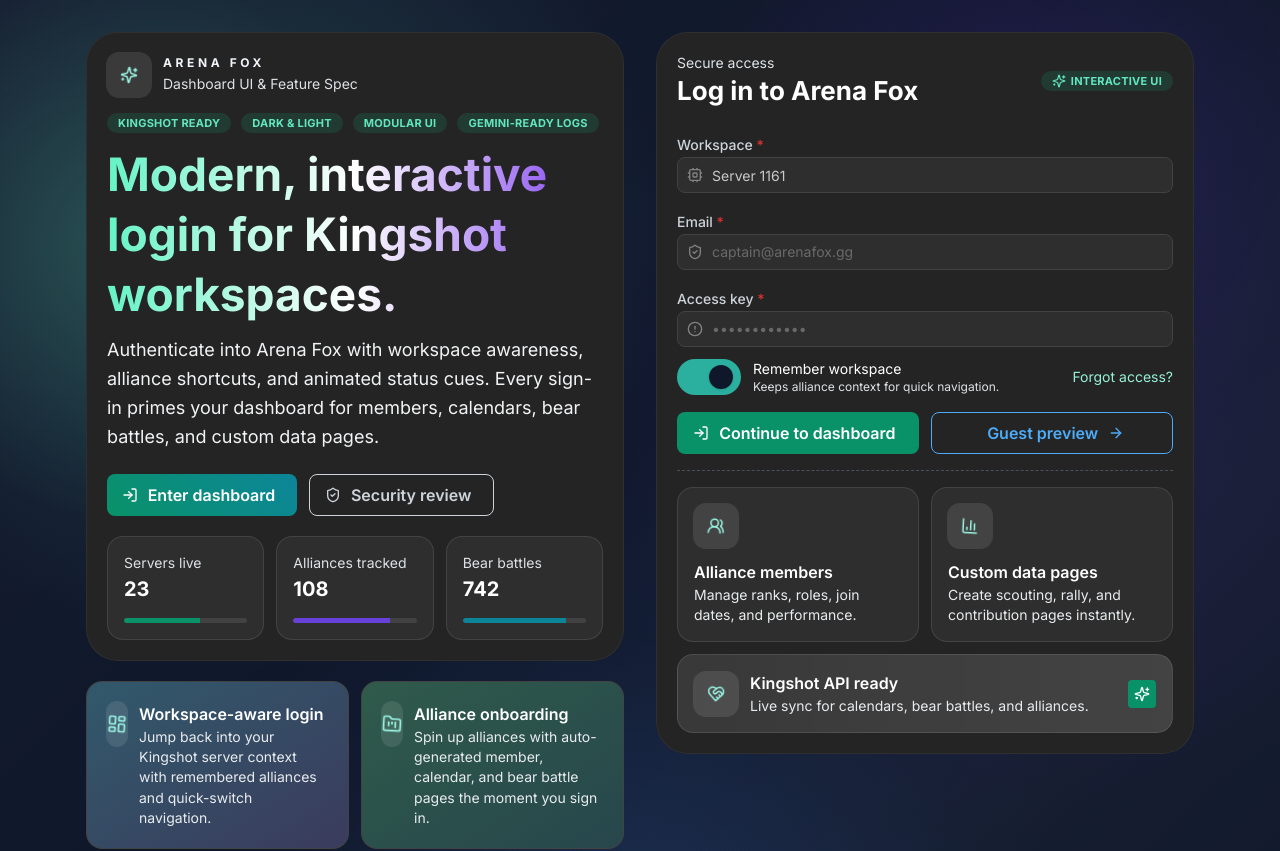
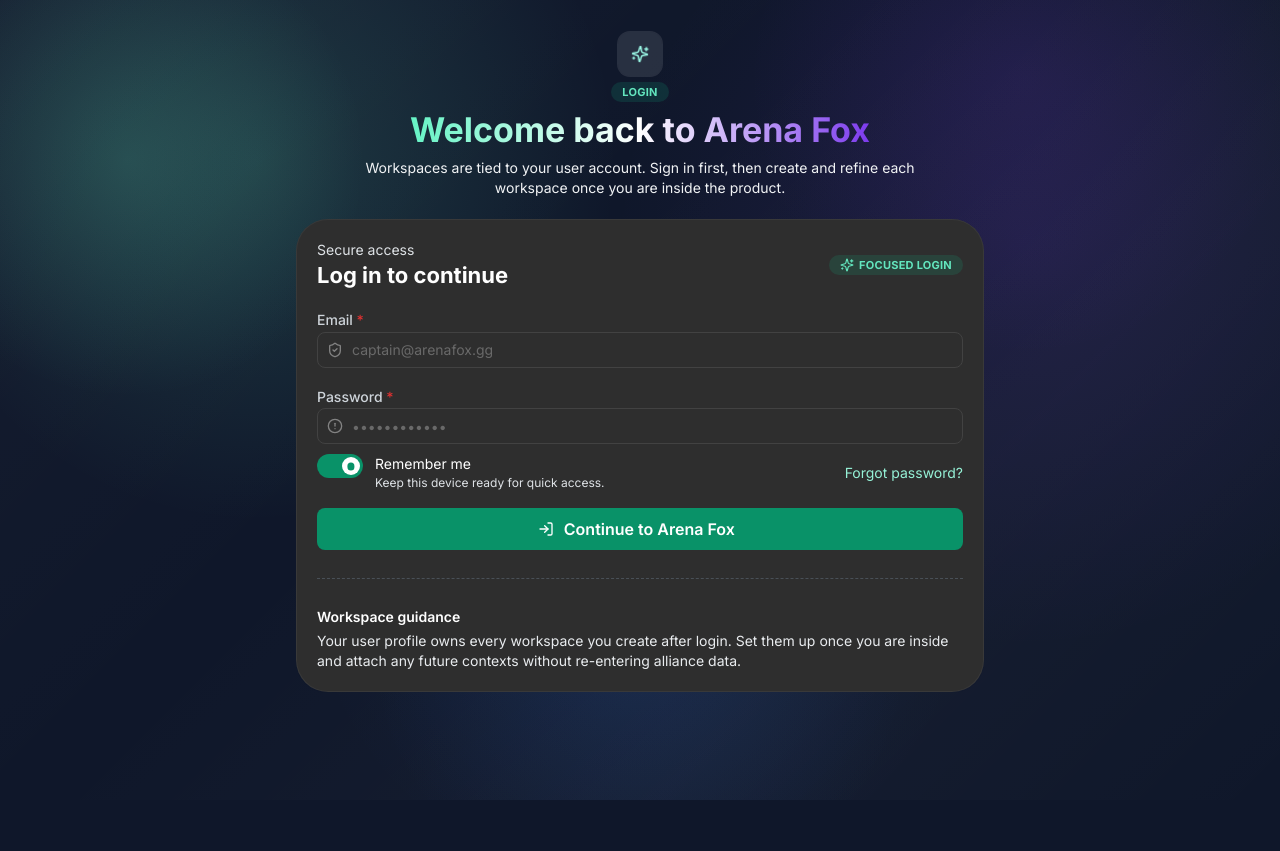
Before and after one commit to mirthknight/ArenaFox, a React (Vite) app: page / in a window 1280 px wide. Shown: the top 851 px of the page. After the commit the page ends 800 px from the top, so only its background shows below. Built offline with nearby package versions, Linux system fonts and the light colour scheme.

Commit message:
Revamp login page and add splash loader

```diff
--- a/src/App.tsx
+++ b/src/App.tsx
@@ -1,25 +1,7 @@
-import React, { useMemo, useState } from 'react';
-import { Switch as HeadlessSwitch } from '@headlessui/react';
+import React, { useEffect, useState } from 'react';
 import { motion } from 'framer-motion';
+import { AlertCircle, LogIn, ShieldCheck, Sparkles } from 'lucide-react';
 import {
-  AlertCircle,
-  ArrowRight,
-  BarChart3,
-  CalendarClock,
-  FolderKanban,
-  LogIn,
-  LucideIcon,
-  ShieldCheck,
-  Sparkles,
-  Users2,
-  Wand2,
-  LayoutDashboard,
-  ShieldEllipsis,
-  Cpu,
-  HeartHandshake
-} from 'lucide-react';
-import {
-  ActionIcon,
   Anchor,
   Badge,
   Box,
@@ -28,86 +10,14 @@ import {
   Container,
   Divider,
   Group,
-  Paper,
   Progress,
-  SimpleGrid,
   Stack,
+  Switch,
   Text,
   TextInput,
-  Title,
-  Tooltip
+  Title
 } from '@mantine/core';
 import { notifications } from '@mantine/notifications';
-
-const featureCards: Array<{ title: string; description: string; icon: LucideIcon; accent: string }> = [
-  {
-    title: 'Workspace-aware login',
-    description: 'Jump back into your Kingshot server context with remembered alliances and quick-switch navigation.',
-    icon: LayoutDashboard,
-    accent: 'from-sky-400/50 to-indigo-500/40'
-  },
-  {
-    title: 'Alliance onboarding',
-    description: 'Spin up alliances with auto-generated member, calendar, and bear battle pages the moment you sign in.',
-    icon: FolderKanban,
-    accent: 'from-emerald-400/45 to-cyan-500/30'
-  },
-  {
-    title: 'Event intelligence',
-    description: 'Stay ahead with synced Kingshot events, manual rally reminders, and animated status signals.',
-    icon: CalendarClock,
-    accent: 'from-amber-400/45 to-pink-500/30'
-  },
-  {
-    title: 'Bear battle tracker',
-    description: 'Upload images, capture HP and damage data, and animate trap status in one streamlined console.',
-    icon: ShieldEllipsis,
-    accent: 'from-fuchsia-400/40 to-purple-500/30'
-  }
-];
-
-const quickStats = [
-  { label: 'Servers live', value: '23', progress: 62, tone: 'teal' },
-  { label: 'Alliances tracked', value: '108', progress: 78, tone: 'violet' },
-  { label: 'Bear battles', value: '742', progress: 84, tone: 'cyan' }
-];
-
-const allianceQuickLinks = [
-  { title: 'Alliance members', description: 'Manage ranks, roles, join dates, and performance.', icon: Users2 },
-  { title: 'Custom data pages', description: 'Create scouting, rally, and contribution pages instantly.', icon: BarChart3 }
-];
-
-function AccentBadge({ label }: { label: string }) {
-  return (
-    <Badge
-      variant="light"
-      color="teal"
-      radius="lg"
-      className="bg-white/5 text-teal-100 border border-white/10"
-    >
-      {label}
-    </Badge>
-  );
-}
-
-function FeatureCard({ title, description, icon: Icon, accent }: (typeof featureCards)[number]) {
-  return (
-    <Card radius="lg" padding="lg" className="relative overflow-hidden border border-white/10 bg-white/5">
-      <div className={`absolute inset-0 opacity-60 bg-gradient-to-br ${accent}`} />
-      <div className="relative flex gap-3">
-        <ThemeIconFrame icon={<Icon size={20} />} />
-        <div>
-          <Text fw={600} c="white">
-            {title}
-          </Text>
-          <Text size="sm" c="gray.2">
-            {description}
-          </Text>
-        </div>
-      </div>
-    </Card>
-  );
-}
 
 function ThemeIconFrame({ icon }: { icon: React.ReactNode }) {
   return (
@@ -119,25 +29,65 @@ function ThemeIconFrame({ icon }: { icon: React.ReactNode }) {
   );
 }
 
+function SplashScreen({ progress }: { progress: number }) {
+  return (
+    <Box className="splash-screen">
+      <motion.div
+        className="splash-orb"
+        animate={{ scale: [1, 1.05, 1] }}
+        transition={{ repeat: Infinity, duration: 2.4, ease: 'easeInOut' }}
+      >
+        <motion.span
+          role="img"
+          aria-label="Animated fox"
+          className="text-5xl"
+          animate={{ y: [0, -8, 0] }}
+          transition={{ repeat: Infinity, duration: 1.8, ease: 'easeInOut' }}
+        >
+          🦊
+        </motion.span>
+      </motion.div>
+      <Stack gap={4} align="center">
+        <Text size="lg" fw={700} c="white">
+          Preparing Arena Fox
+        </Text>
+        <Text size="sm" c="gray.2">
+          Loading secure login and user workspace context.
+        </Text>
+      </Stack>
+      <Progress value={progress} radius="xl" size="lg" maw={320} className="w-full max-w-xs" />
+      <Text size="sm" c="gray.3">
+        {Math.round(progress)}% ready
+      </Text>
+    </Box>
+  );
+}
+
 function App() {
-  const [rememberWorkspace, setRememberWorkspace] = useState(true);
-  const [workspace, setWorkspace] = useState('Server 1161');
+  const [rememberMe, setRememberMe] = useState(true);
+  const [loading, setLoading] = useState(true);
+  const [progress, setProgress] = useState(18);
 
-  const heroBadges = useMemo(
-    () => [
-      'Kingshot ready',
-      'Dark & Light',
-      'Modular UI',
-      'Gemini-ready logs'
-    ],
-    []
-  );
+  useEffect(() => {
+    const timer = setInterval(() => {
+      setProgress((value) => {
+        const next = Math.min(100, value + Math.random() * 18);
+        if (next >= 100) {
+          clearInterval(timer);
+          setTimeout(() => setLoading(false), 400);
+        }
+        return next;
+      });
+    }, 320);
+
+    return () => clearInterval(timer);
+  }, []);
 
   const handleSubmit = (event: React.FormEvent<HTMLFormElement>) => {
     event.preventDefault();
     notifications.show({
       title: 'Arena Fox',
-      message: `Booting ${workspace} with alliance shortcuts...`,
+      message: 'Logged in. Create and manage your workspaces after you enter.',
       color: 'teal',
       icon: <LogIn size={16} />
     });
@@ -145,118 +95,46 @@ function App() {
 
   return (
     <Box className="relative min-h-screen overflow-hidden">
+      {loading && <SplashScreen progress={progress} />}
+
       <div className="pointer-events-none absolute inset-0">
         <div className="absolute inset-0 bg-[radial-gradient(circle_at_10%_20%,rgba(101,243,197,0.16),transparent_18%),radial-gradient(circle_at_80%_10%,rgba(124,58,237,0.1),transparent_22%),radial-gradient(circle_at_50%_80%,rgba(59,130,246,0.1),transparent_30%)]" />
         <div className="absolute inset-0 opacity-40 bg-[linear-gradient(135deg,rgba(255,255,255,0.07)_0%,rgba(255,255,255,0)_40%,rgba(255,255,255,0.07)_70%,rgba(255,255,255,0)_100%)]" />
       </div>
 
-      <Container size="lg" py="xl" className="relative z-10">
-        <SimpleGrid cols={{ base: 1, md: 2 }} spacing="xl">
-          <Stack gap="lg">
-            <Paper radius="xl" p="lg" className="glass-panel">
-              <Group gap="sm" align="center">
+      <Container size="sm" py="xl" className="relative z-10">
+        <Stack gap="lg" align="stretch">
+          <Stack gap={6} align="center">
             <ThemeIconFrame icon={<Sparkles size={18} />} />
-                <Stack gap={2}>
-                  <Text size="xs" fw={700} tt="uppercase" className="tracking-[0.3em] text-slate-200/80">
-                    Arena Fox
-                  </Text>
-                  <Text size="sm" c="gray.3">
-                    Dashboard UI & Feature Spec
+            <Badge radius="xl" variant="light" color="teal" className="bg-white/5 border border-white/10">
+              Login
+            </Badge>
+            <Title order={1} className="gradient-text" ta="center">
+              Welcome back to Arena Fox
+            </Title>
+            <Text size="sm" c="gray.1" ta="center" maw={560}>
+              Workspaces are tied to your user account. Sign in first, then create and refine each workspace once you are inside the
+              product.
             </Text>
           </Stack>
-              </Group>
 
-              <Stack gap="sm" mt="md">
-                <Group gap="xs" wrap="wrap">
-                  {heroBadges.map((badge) => (
-                    <AccentBadge key={badge} label={badge} />
-                  ))}
-                </Group>
-                <Title order={1} className="gradient-text leading-tight" fz={{ base: 30, sm: 38, md: 46 }}>
-                  Modern, interactive login for Kingshot workspaces.
-                </Title>
-                <Text size="lg" c="gray.1" maw={640}>
-                  Authenticate into Arena Fox with workspace awareness, alliance shortcuts, and animated status cues. Every sign-in
-                  primes your dashboard for members, calendars, bear battles, and custom data pages.
-                </Text>
-                <Group gap="sm" mt="xs">
-                  <Button leftSection={<LogIn size={16} />} radius="md" size="md" color="teal" variant="gradient" gradient={{ from: 'teal', to: 'cyan' }}>
-                    Enter dashboard
-                  </Button>
-                  <Button leftSection={<ShieldCheck size={16} />} radius="md" size="md" variant="outline" color="gray.4">
-                    Security review
-                  </Button>
-                </Group>
-              </Stack>
-
-              <SimpleGrid cols={{ base: 1, sm: 3 }} mt="lg" spacing="sm">
-                {quickStats.map((stat) => (
-                  <Card key={stat.label} radius="lg" padding="md" className="bg-white/5 border border-white/10">
-                    <Text size="sm" c="gray.3">
-                      {stat.label}
-                    </Text>
-                    <Text size="xl" fw={700} c="white">
-                      {stat.value}
-                    </Text>
-                    <Progress value={stat.progress} color={stat.tone} radius="xl" size="sm" mt="sm" />
-                  </Card>
-                ))}
-              </SimpleGrid>
-            </Paper>
-
-            <SimpleGrid cols={{ base: 1, sm: 2 }} spacing="sm">
-              {featureCards.map((card) => (
-                <FeatureCard key={card.title} {...card} />
-              ))}
-            </SimpleGrid>
-
-            <Card radius="lg" padding="md" className="border border-dashed border-slate-600/70 bg-white/5">
-              <Group justify="space-between" align="center">
-                <Group gap="sm">
-                  <ThemeIconFrame icon={<Wand2 size={18} />} />
-                  <Stack gap={2}>
-                    <Text fw={600} c="white">
-                      Vector & icon placeholder
-                    </Text>
-                    <Text size="sm" c="gray.2">
-                      Drop alliance crests or a geometric fox illustration here for your hero.
-                    </Text>
-                  </Stack>
-                </Group>
-                <Badge variant="light" radius="lg" color="violet">
-                  Illustration slot
-                </Badge>
-              </Group>
-            </Card>
-          </Stack>
-
+          <Card radius="xl" padding="lg" className="glass-panel">
             <Stack gap="md">
-            <Paper radius="xl" p="lg" className="glass-panel">
               <Group justify="space-between" align="center">
                 <div>
                   <Text size="sm" c="gray.3">
                     Secure access
                   </Text>
-                  <Title order={2} c="white">
-                    Log in to Arena Fox
+                  <Title order={3} c="white">
+                    Log in to continue
                   </Title>
                 </div>
                 <Badge leftSection={<Sparkles size={14} />} radius="xl" color="teal" variant="light" className="bg-white/5 border border-white/10">
-                  Interactive UI
+                  Focused login
                 </Badge>
               </Group>
 
-              <form className="mt-6 space-y-4" onSubmit={handleSubmit}>
-                <TextInput
-                  required
-                  label="Workspace"
-                  placeholder="Server 1161"
-                  value={workspace}
-                  onChange={(event) => setWorkspace(event.currentTarget.value)}
-                  leftSection={<Cpu size={16} />}
-                  radius="md"
-                  styles={{ label: { color: 'var(--mantine-color-gray-4)' } }}
-                />
+              <form className="space-y-4" onSubmit={handleSubmit}>
                 <TextInput
                   required
                   type="email"
@@ -269,95 +147,54 @@ function App() {
                 <TextInput
                   required
                   type="password"
-                  label="Access key"
+                  label="Password"
                   placeholder="••••••••••••"
                   leftSection={<AlertCircle size={16} />}
                   radius="md"
                   styles={{ label: { color: 'var(--mantine-color-gray-4)' } }}
                 />
 
-                <Group justify="space-between" align="center" mt="sm">
-                  <Group gap="sm" align="center">
-                    <HeadlessSwitch
-                      checked={rememberWorkspace}
-                      onChange={setRememberWorkspace}
-                      className={`relative inline-flex h-9 w-16 items-center rounded-full transition focus-visible:outline-none focus-visible:ring-2 focus-visible:ring-teal-300 ${
-                        rememberWorkspace ? 'bg-teal-400/80' : 'bg-slate-600/70'
-                      }`}
-                    >
-                      <span
-                        className={`${
-                          rememberWorkspace ? 'translate-x-8 bg-slate-900' : 'translate-x-2 bg-white'
-                        } inline-block h-6 w-6 transform rounded-full shadow duration-200`}
-                      />
-                    </HeadlessSwitch>
+                <Group justify="space-between" align="center" mt="xs">
+                  <Switch
+                    size="md"
+                    color="teal"
+                    checked={rememberMe}
+                    onChange={(event) => setRememberMe(event.currentTarget.checked)}
+                    label={
                       <Stack gap={0}>
                         <Text size="sm" c="white">
-                        Remember workspace
+                          Remember me
                         </Text>
                         <Text size="xs" c="gray.3">
-                        Keeps alliance context for quick navigation.
+                          Keep this device ready for quick access.
                         </Text>
                       </Stack>
-                  </Group>
+                    }
+                  />
                   <Anchor size="sm" href="#" underline="hover" c="teal.2">
-                    Forgot access?
+                    Forgot password?
                   </Anchor>
                 </Group>
 
-                <Group gap="sm" mt="md" grow>
-                  <Button type="submit" leftSection={<LogIn size={16} />} radius="md" size="md" color="teal">
-                    Continue to dashboard
+                <Button type="submit" fullWidth leftSection={<LogIn size={16} />} radius="md" size="md" color="teal">
+                  Continue to Arena Fox
                 </Button>
-                  <Button type="button" variant="outline" radius="md" size="md" rightSection={<ArrowRight size={16} />}>
-                    Guest preview
-                  </Button>
-                </Group>
               </form>
 
-              <Divider my="md" variant="dashed" color="gray.7" />
+              <Divider my="sm" variant="dashed" color="gray.7" />
 
-              <SimpleGrid cols={{ base: 1, sm: 2 }} spacing="sm">
-                {allianceQuickLinks.map((link) => (
-                  <Card key={link.title} padding="md" radius="lg" className="bg-white/5 border border-white/10">
-                    <Group gap="sm" align="flex-start">
-                      <ThemeIconFrame icon={<link.icon size={18} />} />
-                      <div>
-                        <Text fw={600} c="white">
-                          {link.title}
+              <Stack gap={4}>
+                <Text size="sm" fw={600} c="white">
+                  Workspace guidance
                 </Text>
                 <Text size="sm" c="gray.2">
-                          {link.description}
+                  Your user profile owns every workspace you create after login. Set them up once you are inside and attach any
+                  future contexts without re-entering alliance data.
                 </Text>
-                      </div>
-                    </Group>
+              </Stack>
+            </Stack>
           </Card>
-                ))}
-              </SimpleGrid>
-
-              <Card radius="lg" padding="md" className="bg-gradient-to-r from-white/5 to-white/10 border border-white/10 mt-3">
-                <Group justify="space-between" align="center">
-                  <Group gap="sm">
-                    <ThemeIconFrame icon={<HeartHandshake size={18} />} />
-                    <div>
-                      <Text fw={600} c="white">
-                        Kingshot API ready
-                      </Text>
-                      <Text size="sm" c="gray.2">
-                        Live sync for calendars, bear battles, and alliances.
-                      </Text>
-                    </div>
-                  </Group>
-                  <Tooltip label="Mock API status" color="teal">
-                    <ActionIcon variant="filled" color="teal">
-                      <Sparkles size={16} />
-                    </ActionIcon>
-                  </Tooltip>
-                </Group>
-              </Card>
-            </Paper>
         </Stack>
-        </SimpleGrid>
       </Container>
     </Box>
   );
--- a/src/index.css
+++ b/src/index.css
@@ -38,6 +38,34 @@ input::placeholder {
   color: rgba(226, 232, 240, 0.6);
 }
 
+.splash-screen {
+  position: fixed;
+  inset: 0;
+  z-index: 50;
+  display: flex;
+  flex-direction: column;
+  align-items: center;
+  justify-content: center;
+  gap: 0.75rem;
+  padding: 1.5rem;
+  background: radial-gradient(circle at 20% 20%, rgba(16, 185, 129, 0.12), transparent 30%),
+    radial-gradient(circle at 80% 30%, rgba(14, 165, 233, 0.1), transparent 32%),
+    radial-gradient(circle at 40% 80%, rgba(16, 149, 131, 0.14), transparent 36%),
+    #0b1220;
+  backdrop-filter: blur(8px);
+}
+
+.splash-orb {
+  display: grid;
+  place-items: center;
+  width: 140px;
+  height: 140px;
+  border-radius: 9999px;
+  background: radial-gradient(circle at 30% 30%, rgba(16, 185, 129, 0.3), rgba(6, 95, 70, 0.08));
+  box-shadow: 0 20px 60px rgba(16, 185, 129, 0.18), inset 0 1px 0 rgba(255, 255, 255, 0.2);
+  border: 1px solid rgba(255, 255, 255, 0.1);
+}
+
 ::-webkit-scrollbar {
   width: 8px;
 }
```
Lines whose indentation alone changed are shown as unchanged.
